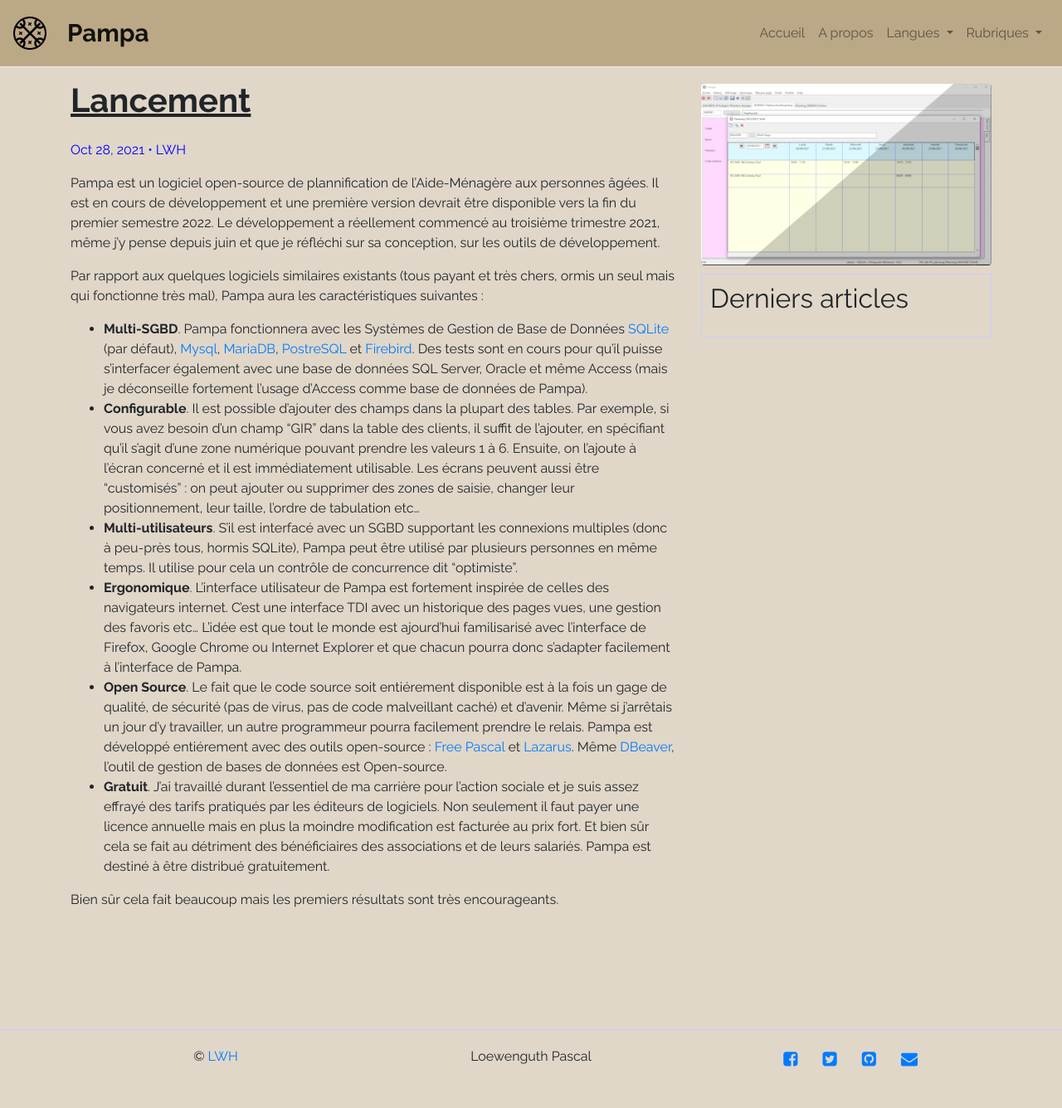
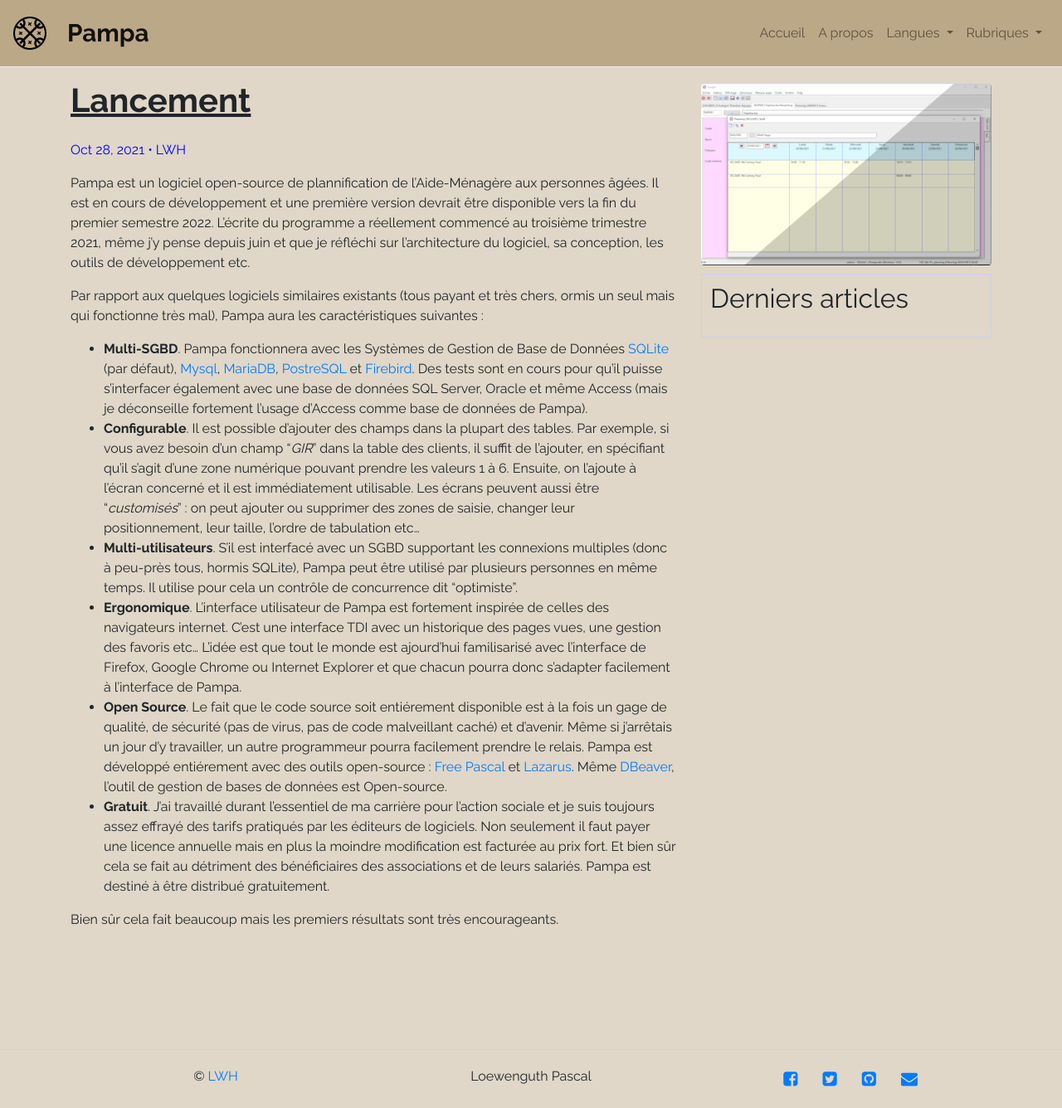
Before and after one commit to LWH-21/Pampa, a Jekyll site: the page built from docs/_posts/2021-10-28-Bienvenue.md, in a window 1280 px wide. Shown: the whole page at 83% size. Built offline with Jekyll 4.4.1, drawn with Linux system fonts in a browser that asks for light colours; before the commit the page ends 1312 px from its top, so only the background shows below that.

Commit message:
Update 2021-10-28-Bienvenue.md

```diff
--- a/docs/_posts/2021-10-28-Bienvenue.md
+++ b/docs/_posts/2021-10-28-Bienvenue.md
@@ -10,15 +10,15 @@ locale: fr
 categories: [general]
 ref: welcome
 ---
-Pampa est un logiciel open-source de plannification de l'Aide-Ménagère aux personnes âgées. Il est en cours de développement et une première version devrait être disponible vers la fin du premier semestre 2022. Le développement a réellement commencé au troisième trimestre 2021, même j'y pense depuis juin et que je réfléchi sur sa conception, sur les outils de développement.
+Pampa est un logiciel open-source de plannification de l'Aide-Ménagère aux personnes âgées. Il est en cours de développement et une première version devrait être disponible vers la fin du premier semestre 2022. L'écrite du programme a réellement commencé au troisième trimestre 2021, même j'y pense depuis juin et que je réfléchi sur l'architecture du logiciel, sa conception, les outils de développement etc.
 
 Par rapport aux quelques logiciels similaires existants (tous payant et très chers, ormis un seul mais qui fonctionne très mal), Pampa aura les caractéristiques suivantes :
 
 - **Multi-SGBD**. Pampa fonctionnera avec les Systèmes de Gestion de Base de Données [SQLite](https://www.sqlite.org/index.html) (par défaut), [Mysql](https://www.mysql.com/fr/), [MariaDB](https://mariadb.org/), [PostreSQL](https://www.postgresql.org/) et [Firebird](https://firebirdsql.org/). Des tests sont en cours pour qu'il puisse s'interfacer également avec une base de données SQL Server, Oracle et même Access (mais je déconseille fortement l'usage d'Access comme base de données de Pampa).
-- **Configurable**. Il est possible d'ajouter des champs dans la plupart des tables. Par exemple, si vous avez besoin d'un champ "GIR" dans la table des clients, il suffit de l'ajouter, en spécifiant qu'il s'agit d'une zone numérique pouvant prendre les valeurs 1 à 6. Ensuite, on l'ajoute à l'écran concerné et il est immédiatement utilisable. Les écrans peuvent aussi être "customisés" : on peut ajouter ou supprimer des zones de saisie, changer leur positionnement, leur taille, l'ordre de tabulation etc...
+- **Configurable**. Il est possible d'ajouter des champs dans la plupart des tables. Par exemple, si vous avez besoin d'un champ "*GIR*" dans la table des clients, il suffit de l'ajouter, en spécifiant qu'il s'agit d'une zone numérique pouvant prendre les valeurs 1 à 6. Ensuite, on l'ajoute à l'écran concerné et il est immédiatement utilisable. Les écrans peuvent aussi être "*customisés*" : on peut ajouter ou supprimer des zones de saisie, changer leur positionnement, leur taille, l'ordre de tabulation etc...
 - **Multi-utilisateurs**. S'il est interfacé avec un SGBD supportant les connexions multiples (donc à peu-près tous, hormis SQLite), Pampa peut être utilisé par plusieurs personnes en même temps. Il utilise pour cela un contrôle de concurrence dit "optimiste".
 - **Ergonomique**. L'interface utilisateur de Pampa est fortement inspirée de celles des navigateurs internet. C'est une interface TDI avec un historique des pages vues, une gestion des favoris etc... L'idée est que tout le monde est ajourd'hui familisarisé avec l'interface de Firefox, Google Chrome ou Internet Explorer et que chacun pourra donc s'adapter facilement à l'interface de Pampa.
 - **Open Source**. Le fait que le code source soit entiérement disponible est à la fois un gage de qualité, de sécurité (pas de virus, pas de code malveillant caché) et d'avenir. Même si j'arrêtais un jour d'y travailler, un autre programmeur pourra facilement prendre le relais. Pampa est développé entiérement avec des outils open-source : [Free Pascal](https://www.freepascal.org/) et [Lazarus](https://www.lazarus-ide.org/).  Même [DBeaver](https://dbeaver.io/), l'outil de gestion de bases de données est Open-source.
-- **Gratuit**. J'ai travaillé durant l'essentiel de ma carrière pour l'action sociale et je suis assez effrayé des tarifs pratiqués par les éditeurs de logiciels. Non seulement il faut payer une licence annuelle mais en plus la moindre modification est facturée au prix fort. Et bien sûr cela se fait au détriment des bénéficiaires des associations et de leurs salariés. Pampa est destiné à être distribué gratuitement.
+- **Gratuit**. J'ai travaillé durant l'essentiel de ma carrière pour l'action sociale et je suis toujours assez effrayé des tarifs pratiqués par les éditeurs de logiciels. Non seulement il faut payer une licence annuelle mais en plus la moindre modification est facturée au prix fort. Et bien sûr cela se fait au détriment des bénéficiaires des associations et de leurs salariés. Pampa est destiné à être distribué gratuitement.
 
 Bien sûr cela fait beaucoup mais les premiers résultats sont très encourageants.
```
